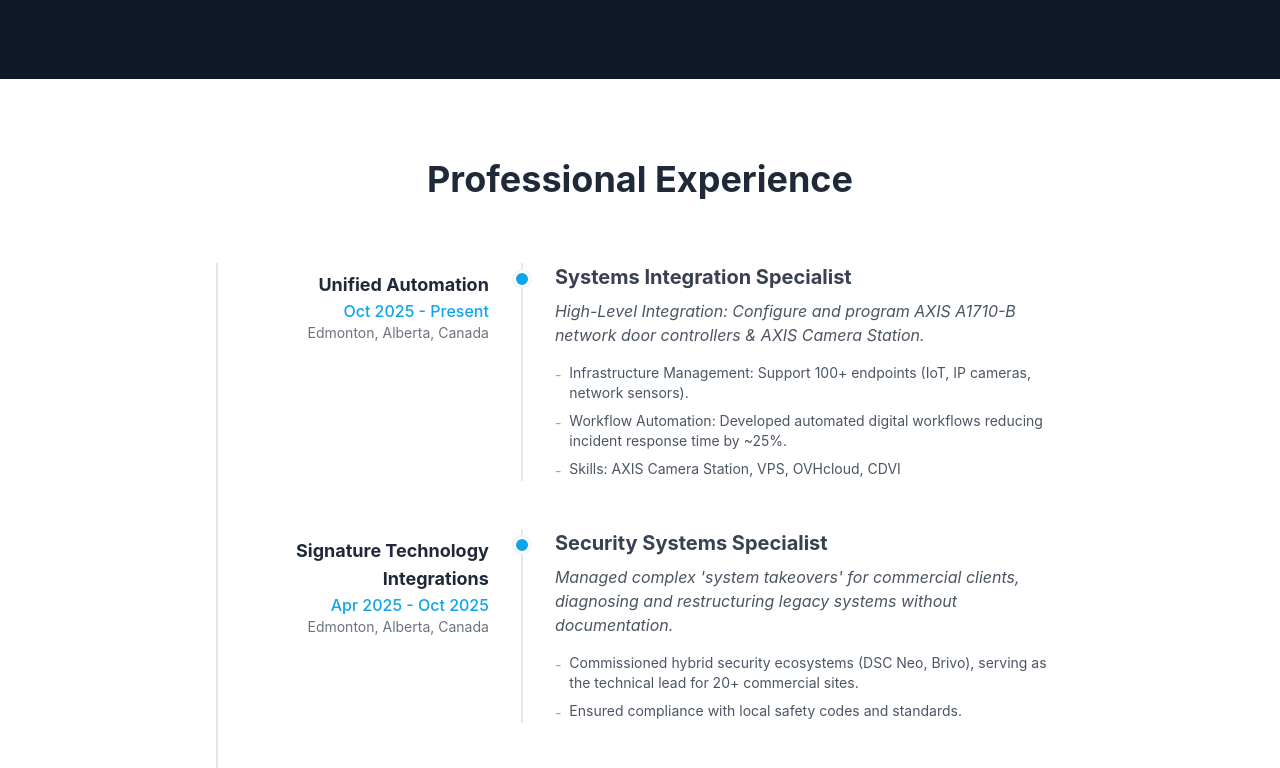
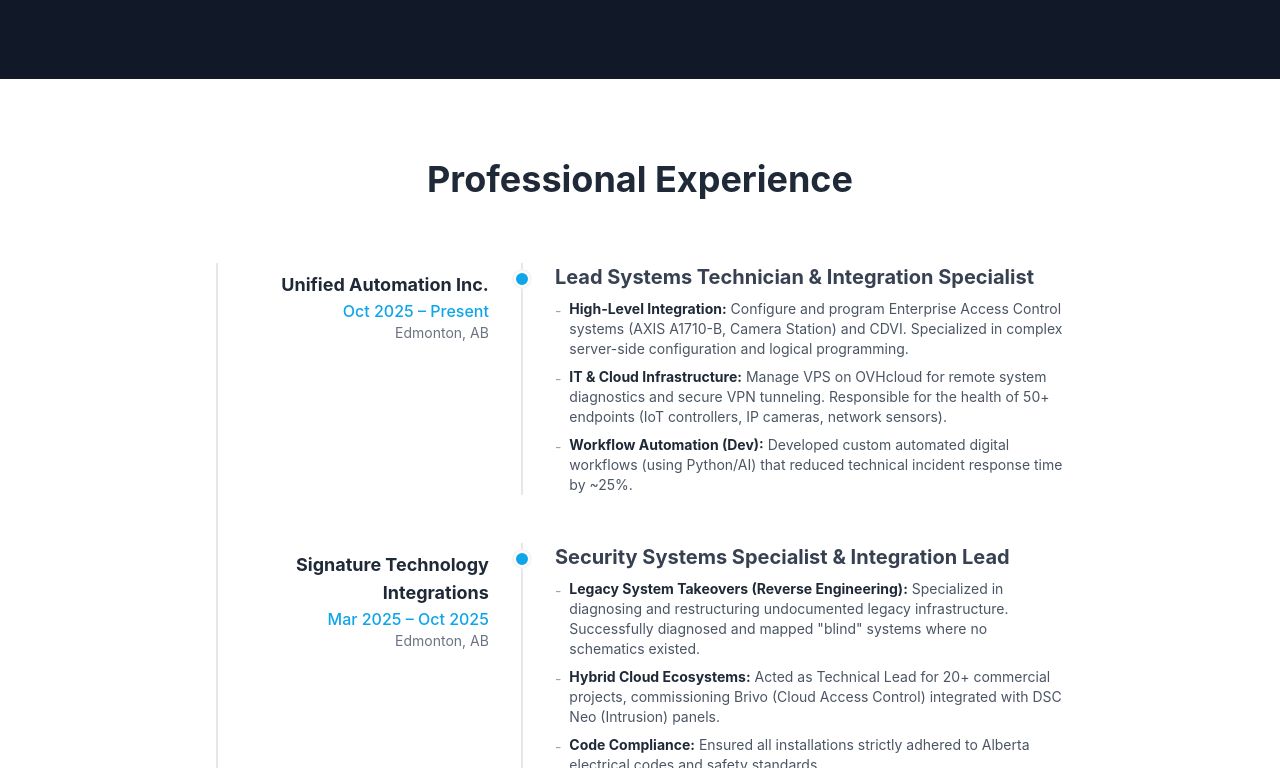
Before and after one commit to GrishinRostislav/rostman-site, a React (Create React App) app: page / in a window 1280 px wide. Shown: the part 2032-2800 px from the top of the page. Built offline with nearby package versions, Linux system fonts and the light colour scheme.

Commit message:
Update Experience section with detailed roles and better formatting

```diff
--- a/src/components/ExperienceSection.js
+++ b/src/components/ExperienceSection.js
@@ -3,75 +3,75 @@ import { motion } from "framer-motion";
 
 const experiences = [
     {
-        company: "Unified Automation",
-        location: "Edmonton, Alberta, Canada",
-        role: "Systems Integration Specialist",
-        period: "Oct 2025 - Present",
-        description: "High-Level Integration: Configure and program AXIS A1710-B network door controllers & AXIS Camera Station.",
+        company: "Unified Automation Inc.",
+        location: "Edmonton, AB",
+        role: "Lead Systems Technician & Integration Specialist",
+        period: "Oct 2025 – Present",
+        description: null,
         details: [
-            "Infrastructure Management: Support 100+ endpoints (IoT, IP cameras, network sensors).",
-            "Workflow Automation: Developed automated digital workflows reducing incident response time by ~25%.",
-            "Skills: AXIS Camera Station, VPS, OVHcloud, CDVI"
+            "High-Level Integration: Configure and program Enterprise Access Control systems (AXIS A1710-B, Camera Station) and CDVI. Specialized in complex server-side configuration and logical programming.",
+            "IT & Cloud Infrastructure: Manage VPS on OVHcloud for remote system diagnostics and secure VPN tunneling. Responsible for the health of 50+ endpoints (IoT controllers, IP cameras, network sensors).",
+            "Workflow Automation (Dev): Developed custom automated digital workflows (using Python/AI) that reduced technical incident response time by ~25%."
         ]
     },
     {
         company: "Signature Technology Integrations",
-        location: "Edmonton, Alberta, Canada",
-        role: "Security Systems Specialist",
-        period: "Apr 2025 - Oct 2025",
-        description: "Managed complex 'system takeovers' for commercial clients, diagnosing and restructuring legacy systems without documentation.",
+        location: "Edmonton, AB",
+        role: "Security Systems Specialist & Integration Lead",
+        period: "Mar 2025 – Oct 2025",
+        description: null,
         details: [
-            "Commissioned hybrid security ecosystems (DSC Neo, Brivo), serving as the technical lead for 20+ commercial sites.",
-            "Ensured compliance with local safety codes and standards."
+            "Legacy System Takeovers (Reverse Engineering): Specialized in diagnosing and restructuring undocumented legacy infrastructure. Successfully diagnosed and mapped \"blind\" systems where no schematics existed.",
+            "Hybrid Cloud Ecosystems: Acted as Technical Lead for 20+ commercial projects, commissioning Brivo (Cloud Access Control) integrated with DSC Neo (Intrusion) panels.",
+            "Code Compliance: Ensured all installations strictly adhered to Alberta electrical codes and safety standards."
         ]
     },
     {
         company: "Top Audio",
-        location: "Herzliya, Tel Aviv District, Israel",
+        location: "Herzliya, Israel",
         role: "Senior Automation Integrator & Team Lead",
-        period: "Jan 2022 - Oct 2024",
-        description: "Lead Integrator for luxury residential projects, handling advanced programming for Control4 and Philips Dynalite.",
+        period: "Jan 2022 – Oct 2024",
+        description: null,
         details: [
-            "High-End Rack Build: Designed and fabricated complex 42U AV racks involving Multi-Zone Audio Matrices and Video-over-IP.",
-            "Leadership & QA: Mentored junior technicians on installation best practices, reducing post-installation support tickets by 30%.",
-            "System Commissioning: Handling advanced programming for Control4 and Philips Dynalite (Lighting & HVAC logic).",
-            "Client Handover: Managed final system walkthroughs and user training for high-net-worth clients."
+            "Showroom-Quality Rack Engineering: Engineered and fabricated complex 42U AV rack systems. Focused on meticulous cable management, thermal optimization, and strict adherence to schematics.",
+            "Advanced Logic Programming: Lead Programmer for luxury ecosystems. Specialized in Philips Dynalite (DyNet/DALI protocols) and Control4 automation logic (HVAC, Lighting, AV).",
+            "Technical Mentorship: Mentored junior installers on termination standards and rack dressing, reducing post-installation support tickets by 30%.",
+            "AV-over-IP Architecture: Deployed high-bandwidth video distribution systems backed by enterprise-grade networks (Araknis/Cisco) ensuring zero latency."
         ]
     },
     {
         company: "O-me",
         location: "Jerusalem, Israel",
         role: "Network Implementation Engineer",
-        period: "Nov 2019 - Jan 2022",
-        description: "Designed and deployed 150+ networks for residential and SMB clients using Cisco and UniFi.",
+        period: "Nov 2019 – Jan 2022",
+        description: null,
         details: [
-            "Project Coordination: Coordinated with cross-functional teams to ensuring full-cycle project delivery from design to handover.",
-            "Automation: Implemented configuration scripts to automate router setup, reducing deployment time by 40%.",
-            "Infrastructure: Supervised the build of structured cabling and server racks to support smart ecosystems."
+            "Network Architecture: Designed and deployed 150+ robust network infrastructures for SMB clients using Cisco Meraki, Fortinet, and Ubiquiti.",
+            "Scripting & Automation: Implemented Python configuration scripts to automate router provisioning, reducing deployment time by 40% and eliminating manual errors.",
+            "Infrastructure Build: Oversaw end-to-end installation of structured cabling (Cat6/Fiber) and server rack build-outs."
         ]
     },
     {
         company: "KAHANE",
-        location: "Netania, Tel Aviv, Israel",
+        location: "Netanya, Israel",
         role: "Smart Home Systems Engineer",
-        period: "Dec 2016 - Nov 2019",
-        description: "Specialized in Philips Dynalite commissioning and Control4 ecosystems.",
+        period: "Dec 2016 – Nov 2019",
+        description: null,
         details: [
-            "Lighting & Energy Automation: Programmed complex DALI/Relay logic for high-load environments and integrated lighting panels.",
-            "Integration Logic: Deployed Control4 ecosystems in 70+ properties, unifying AV, HVAC, Shades, and Alarm systems.",
-            "Network Segmentation: Configured VLANs and subnets to separate AV traffic from guest networks.",
-            "Design Collaboration: Collaborated directly with architects to translate design requirements into technical schematics and rack layouts."
+            "Philips Dynalite Engineering: Specialized in commissioning complex lighting control systems using DALI and Relay protocols. Integrated lighting panels into broader BMS (Building Management Systems).",
+            "Full-Stack Automation: Deployed and programmed unified Control4 ecosystems in 70+ properties, integrating AV, HVAC, Shades, and Alarm systems.",
+            "Network Traffic Engineering: Configured VLANs and subnets to physically separate AV traffic from guest data, ensuring stability for media streaming."
         ]
     },
     {
         company: "Rostman",
         location: "Kazakhstan",
         role: "IT Systems Engineer (Freelance)",
-        period: "Mar 2010 - May 2016",
-        description: "Built and maintained Windows/Linux server infrastructure for small businesses.",
+        period: "Mar 2010 – May 2016",
+        description: null,
         details: [
-            "Managed data backup strategies and system upgrades.",
-            "Provided high-level technical support and client training."
+            "IT Infrastructure Consulting: Designed, deployed, and administered robust Windows Server and Linux environments for SMB clients.",
+            "System Administration: Managed virtualization (Hyper-V), Active Directory, and implemented Shell scripting for automated system maintenance."
         ]
     }
 ];
@@ -118,15 +118,29 @@ const ExperienceSection = () => {
                                     </div>
 
                                     <h4 className="text-xl font-bold text-gray-700 mb-2">{exp.role}</h4>
-                                    <p className="italic text-gray-600 mb-4">{exp.description}</p>
+
+                                    {/* Optional Description */}
+                                    {exp.description && (
+                                        <p className="italic text-gray-600 mb-4">{exp.description}</p>
+                                    )}
 
                                     <ul className="space-y-2">
-                                        {exp.details.map((detail, idx) => (
-                                            <li key={idx} className="text-gray-600 text-sm flex items-start">
-                                                <span className="mr-2 text-gray-400 mt-[2px]">-</span>
-                                                {detail}
-                                            </li>
-                                        ))}
+                                        {exp.details.map((detail, idx) => {
+                                            // Bold the part before the first colon
+                                            const parts = detail.includes(':') ? detail.split(':') : [detail];
+                                            const label = parts.length > 1 ? parts[0] : null;
+                                            const text = parts.length > 1 ? parts.slice(1).join(':') : detail;
+
+                                            return (
+                                                <li key={idx} className="text-gray-600 text-sm flex items-start">
+                                                    <span className="mr-2 text-gray-400 mt-[2px]">-</span>
+                                                    <span>
+                                                        {label && <strong className="text-gray-800">{label}:</strong>}
+                                                        {text}
+                                                    </span>
+                                                </li>
+                                            );
+                                        })}
                                     </ul>
                                 </div>
                             </div>
```
